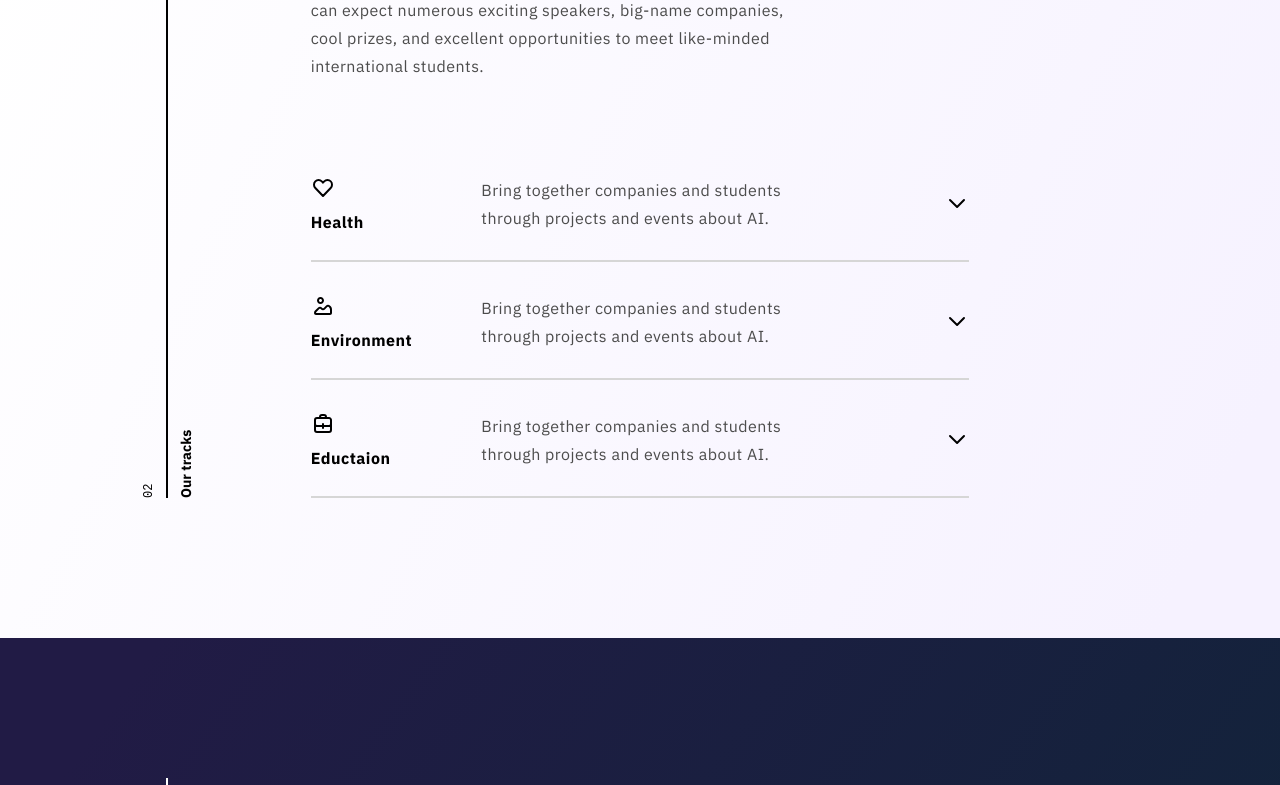
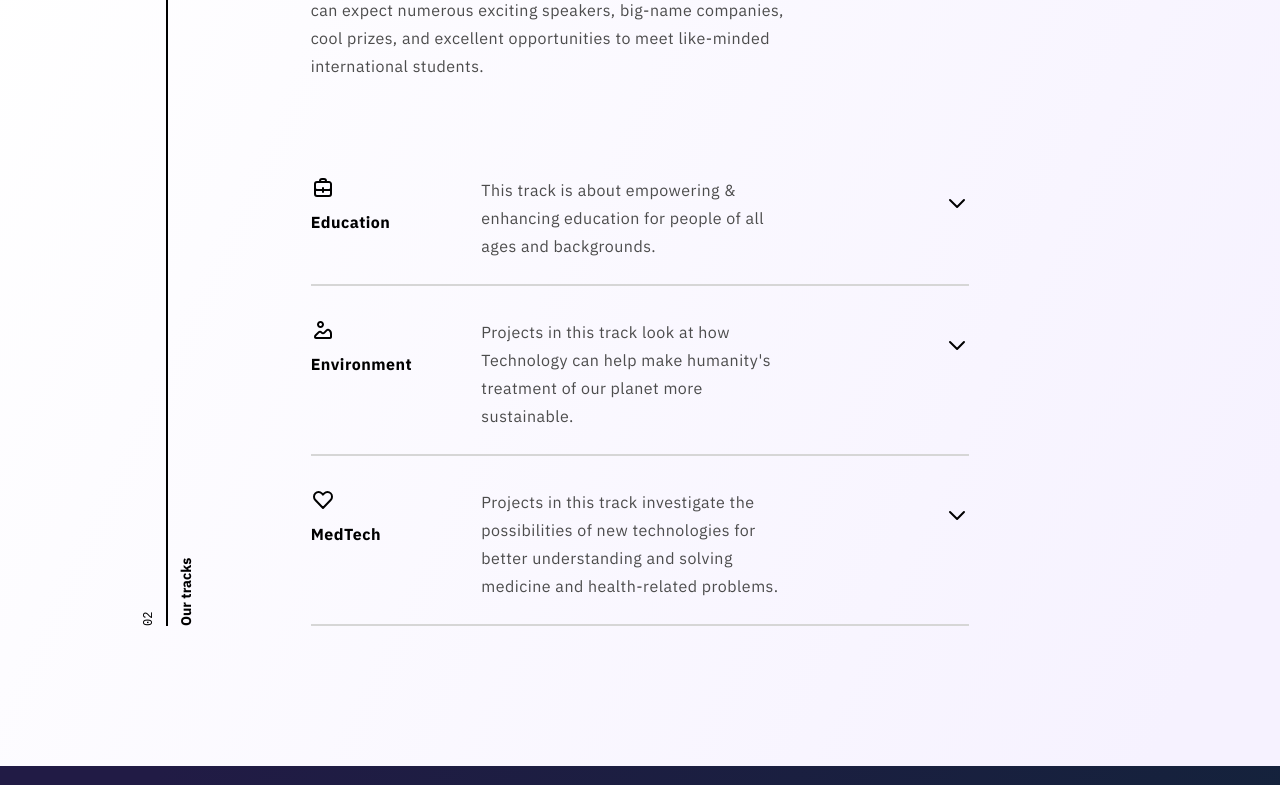
Before and after one commit to tum-ai/makeathon2022, a Next.js app: page / in a window 1280 px wide. Shown: the part 4298-5083 px from the top of the page. Built offline with nearby package versions, Linux system fonts and the light colour scheme.

Commit message:
added audio player

```diff
--- a/components/01_atoms/fonts_paragraph2.js
+++ b/components/01_atoms/fonts_paragraph2.js
@@ -7,7 +7,7 @@ export default function Paragraph2({normalContent, highlightedContent, isDarkBac
     </div>);
   }else{
     return(<div className={styles.Paragraph2Item}>
-      <h1 className={styles.NormalParagraphDark}><span className={styles.HighlightedContentDark}>{highlightedContent}</span>{normalContent}</h1>
+      <p className={styles.NormalParagraphDark}><span className={styles.HighlightedContentDark}>{highlightedContent}</span>{normalContent}</p>
     </div>);
   }
 }
--- a/components/03_sections/tracks.js
+++ b/components/03_sections/tracks.js
@@ -6,6 +6,7 @@ import Image from 'next/image'
 import Paragraph2 from '../01_atoms/fonts_paragraph2'
 
 import { useState } from 'react'
+import ReactAudioPlayer from 'react-audio-player';
 
 const data = {
   "chapter_number": "02",
@@ -16,9 +17,20 @@ const data = {
   "paragraph": "you can expect numerous exciting speakers, big-name companies, cool prizes, and excellent opportunities to meet like-minded international students.",
   "track_list": [
     {
-      "title": "Health",
-      "icon": "/assets/health.svg",
-      "text": "Bring together companies and students through projects and events about AI.",
+      "title": "Education",
+      "icon": "/assets/education.svg",
+      "text": "This track is about empowering & enhancing education for people of all ages and backgrounds.",
+      "soundfile": "/sounds/sound.mp3",
+      "soundtitle": "Why is education important?",
+      "userImage": "/assets/pic.png",
+      "userLink": "https://www.google.com",
+      "subText": "The pandemic in particular significantly accelerated the digitization of classrooms and now presents far-reaching opportunities to actively drive the shift to Remote Learning.",
+      "guidingQuestions": [
+        "How can Remote Learning enhance access to education?",
+        "In which way can technology embrace the positive effects of Remote Learning?",
+        "What technologies could we build to help teachers quickly pivot from in-person to remote learning and vice versa?",
+        "What are the unresolved challenges (access to education in many countries, quality & effectiveness of education, personalized learning, affordability)?",
+      ],
       "challeges": [
         {
           "image": "/assets/woods.png",
@@ -37,7 +49,18 @@ const data = {
     {
       "title": "Environment",
       "icon": "/assets/environment.svg",
-      "text": "Bring together companies and students through projects and events about AI.",
+      "text": "Projects in this track look at how Technology can help make humanity's treatment of our planet more sustainable.",
+      "soundfile": "/sounds/test.mp3",
+      "soundtitle": "Why is education important?",
+      "userImage": "/assets/pic.png",
+      "userLink": "https://www.google.com",
+      "subText": "The pandemic in particular significantly accelerated the digitization of classrooms and now presents far-reaching opportunities to actively drive the shift to Remote Learning.",
+      "guidingQuestions": [
+        "How can Remote Learning enhance access to education?",
+        "In which way can technology embrace the positive effects of Remote Learning?",
+        "What technologies could we build to help teachers quickly pivot from in-person to remote learning and vice versa?",
+        "What are the unresolved challenges (access to education in many countries, quality & effectiveness of education, personalized learning, affordability)?",
+      ],
       "challeges": [
         {
           "image": "/assets/woods.png",
@@ -48,9 +71,20 @@ const data = {
       ],
     },
     {
-      "title": "Eductaion",
-      "icon": "/assets/education.svg",
-      "text": "Bring together companies and students through projects and events about AI.",
+      "title": "MedTech",
+      "icon": "/assets/health.svg",
+      "text": "Projects in this track investigate the possibilities of new technologies for better understanding and solving medicine and health-related problems.",
+      "soundfile": "/sounds/test.mp3",
+      "soundtitle": "Why is education important?",
+      "userImage": "/assets/pic.png",
+      "userLink": "https://www.google.com",
+      "subText": "The pandemic in particular significantly accelerated the digitization of classrooms and now presents far-reaching opportunities to actively drive the shift to Remote Learning.",
+      "guidingQuestions": [
+        "How can Remote Learning enhance access to education?",
+        "In which way can technology embrace the positive effects of Remote Learning?",
+        "What technologies could we build to help teachers quickly pivot from in-person to remote learning and vice versa?",
+        "What are the unresolved challenges (access to education in many countries, quality & effectiveness of education, personalized learning, affordability)?",
+      ],
       "challeges": [
         {
           "image": "/assets/woods.png",
@@ -99,6 +133,31 @@ export default function Tracks(){
                   </div>
                 </div>
                 {trackIndex == index ? <div className={styles.Content}>
+                  <div className={styles.ContentTextConatiner}>
+                    <div className={styles.ContentSub}>
+                      <ReactAudioPlayer
+                        src={track.soundfile}
+                        controls
+                      />
+                    </div>
+                  </div>
+                  <div className={styles.ContentTextConatiner}>
+                    <div className={styles.ContentSub}>
+                      <Paragraph2 isDarkBackground={false} normalContent={track.text} highlightedContent={""}/>
+                    </div>
+                  </div>
+                  <div className={styles.ContentTextConatiner}>
+                    <div className={styles.ContentSub}>
+                      <div className={styles.ListHeadline}>GUIDING QUESTIONS</div>
+                      <ul className={styles.List}>
+                        {track.guidingQuestions.map((question, index)=>(
+                          <li key={index}>
+                            <Paragraph2 normalContent={question} />
+                          </li>
+                        ))}
+                      </ul>
+                    </div>
+                  </div>
                   {track.challeges.map((challenge,index)=>(
                     <div key={index} className={styles.ChallengeContainer}>
                       <div className={styles.FirstContainer}>
--- a/package.json
+++ b/package.json
@@ -12,6 +12,7 @@
     "jquery": "^3.6.0",
     "next": "12.1.0",
     "react": "17.0.2",
+    "react-audio-player": "^0.17.0",
     "react-dom": "17.0.2",
     "react-masonry-css": "^1.0.16",
     "react-scroll": "^1.8.6",
--- a/styles/03_sections/Tracks.module.css
+++ b/styles/03_sections/Tracks.module.css
@@ -75,6 +75,26 @@
   flex-direction: column;
   gap: 32px;
   margin: 24px 0;
+}
+.ContentTextConatiner{
+  width: 100%;
+  display: flex;
+  justify-content: flex-end;
+}
+.ContentSub{
+  width: calc(((100% - (3 * 24px)) / 4 * 3) + (2 * 24px));
+}
+.ListHeadline{
+  font-family: 'IBM Plex Sans';
+  font-style: normal;
+  font-weight: 700;
+  font-size: 12px;
+  line-height: 12px;
+  letter-spacing: 0.05em;
+  color: #979797;
+}
+.List{
+  padding-inline-start: 20px;
 }
 .ChallengeContainer{
   display: flex;
```
Also changed, not shown: 2 other files (tests, documents, lock files or other folders).
